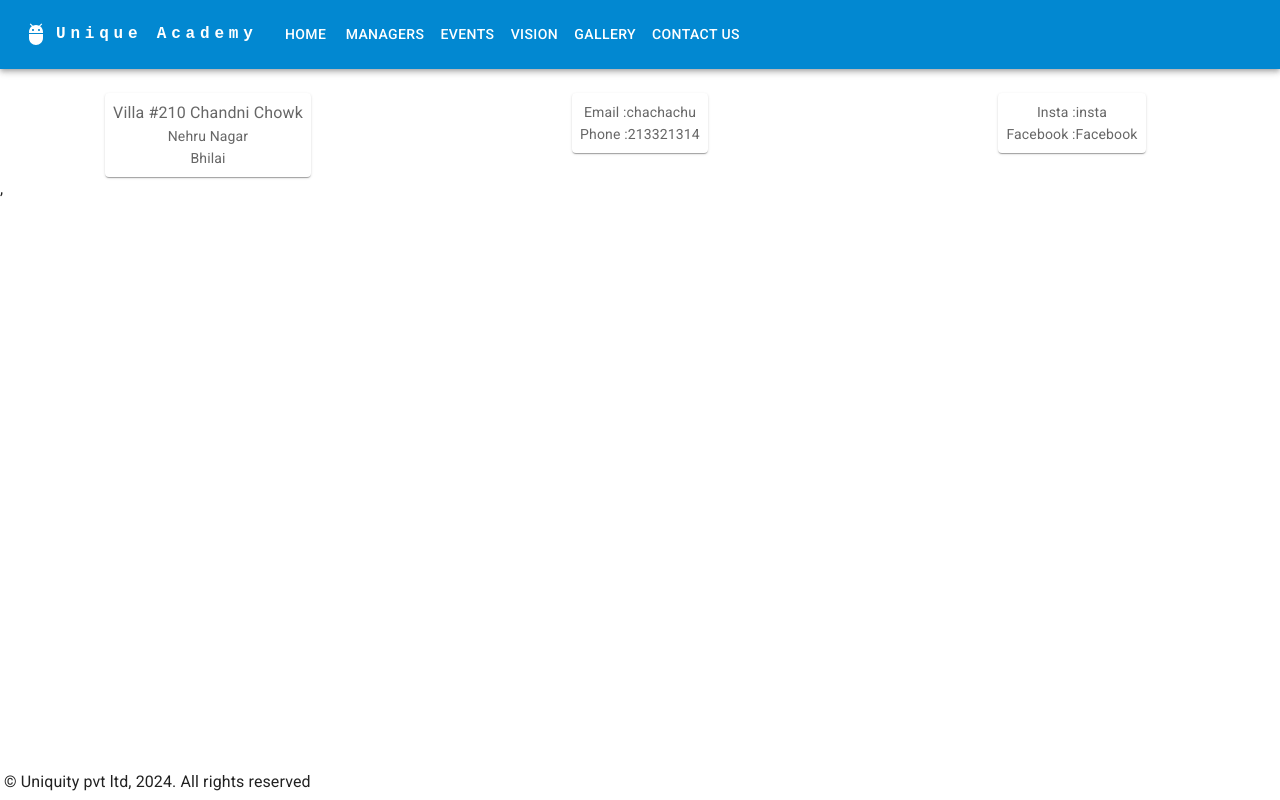
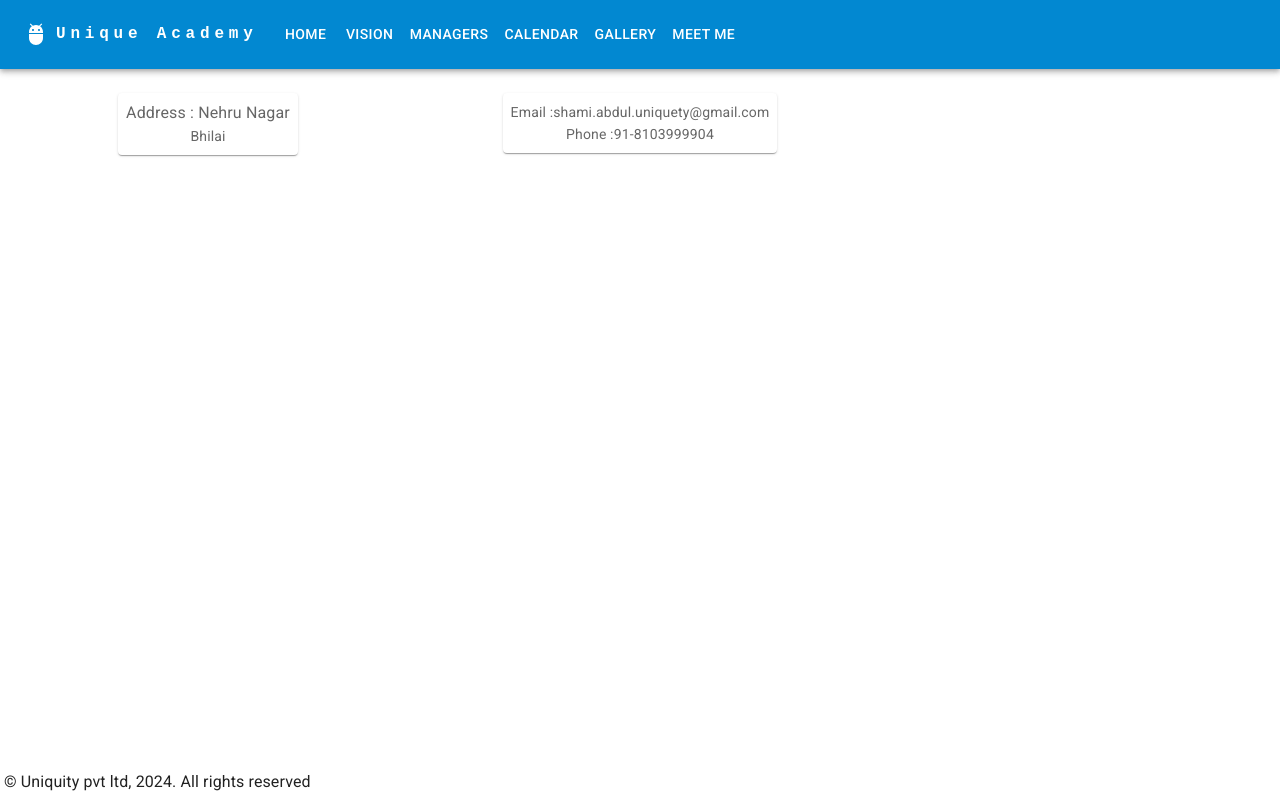
Before and after one commit to anuragvishwakarma02/uniqueacademy, a React (Create React App) app: page /contact in a window 1280 px wide. Built offline with nearby package versions, Linux system fonts and the light colour scheme.

Commit message:
address update

```diff
--- a/src/component/Header.js
+++ b/src/component/Header.js
@@ -20,12 +20,14 @@ import MenuItem from '@mui/material/MenuItem';
 import AdbIcon from '@mui/icons-material/Adb';
 import { useNavigate } from "react-router-dom";
 
-const pages = { 'Home': '',
-                'Managers': 'managers',
-                'Events': 'events',
-                'Vision': 'vision',
-                'Gallery': 'gallery',
-                'Contact us':'contact'};
+const pages = {
+  'Home': '',
+  'Vision': 'vision',
+  'Managers': 'managers',
+  'Calendar': 'events',
+  'Gallery': 'gallery',
+  'Meet Me': 'contact'
+};
 const settings = ['Profile', 'Account', 'Dashboard', 'Logout'];
 
 export default function Header() {
@@ -33,7 +35,7 @@ export default function Header() {
   const [anchorElUser, setAnchorElUser] = useState(null);
   const navigate = useNavigate();
 
-  const handlePageClickRedirect=(e,page)=>{
+  const handlePageClickRedirect = (e, page) => {
     handleCloseNavMenu(e)
     // const { value, name } = e.target;
     // console.log(value, name)
@@ -107,9 +109,9 @@ export default function Header() {
                 display: { xs: 'block', md: 'none' },
               }}
             >
-              {Object.keys(pages).map((page,idx) => (
+              {Object.keys(pages).map((page, idx) => (
                 <MenuItem key={page} onClick={handleCloseNavMenu}>
-                  <Typography textAlign="center" key={page+idx} onClick={(e)=>handlePageClickRedirect(e,pages[page])}>{page}</Typography>
+                  <Typography textAlign="center" key={page + idx} onClick={(e) => handlePageClickRedirect(e, pages[page])}>{page}</Typography>
                 </MenuItem>
               ))}
             </Menu>
@@ -134,11 +136,11 @@ export default function Header() {
             Unique Academy
           </Typography>
           <Box sx={{ flexGrow: 1, display: { xs: 'none', md: 'flex' } }}>
-            {Object.keys(pages).map((page,idx) => (
+            {Object.keys(pages).map((page, idx) => (
               <Button
-                key={page+idx}
+                key={page + idx}
                 name={page}
-                onClick={(e)=>handlePageClickRedirect(e,pages[page])}
+                onClick={(e) => handlePageClickRedirect(e, pages[page])}
                 sx={{ my: 2, color: 'white', display: 'block' }}
               >
                 {page}
@@ -146,15 +148,15 @@ export default function Header() {
             ))}
           </Box>
 
-{/* Code for profile icon */}
+          {/* Code for profile icon */}
           {/* <Box sx={{ flexGrow: 0 }}> */}
-            {/* <Paper component="form" sx={{ p: '2px 4px', display: 'flex', alignItems: 'center' }}>
+          {/* <Paper component="form" sx={{ p: '2px 4px', display: 'flex', alignItems: 'center' }}>
               <InputBase sx={{ ml: 1, flex: 1 }} placeholder="Search" inputProps={{ 'aria-label': 'search google maps' }} />
               <IconButton type="button" sx={{ p: '8px' }} aria-label="search">
                 <SearchIcon />
               </IconButton>
             </Paper> */}
-            {/* <Tooltip title="Open settings">
+          {/* <Tooltip title="Open settings">
               <IconButton onClick={handleOpenUserMenu} sx={{ p: 0 }}>
                 <Avatar alt="Remy Sharp" src="/static/images/avatar/2.jpg" />
               </IconButton>
--- a/src/component/PeopleCarousels.js
+++ b/src/component/PeopleCarousels.js
@@ -68,8 +68,9 @@ export default function PeopleCarousels() {
         swipeToSlide={true}
         focusOnSelect={true}
         autoplay={true}
-        autoplaySpeed={2000}
+        autoplaySpeed={5000}
         arrows={false}
+        centerMode={true}
         afterChange={(current, next) => setActiveSlide(current)}
       >
         {imagelist.map((manager, index) => (<div key={index + manager.name} >
@@ -79,11 +80,14 @@ export default function PeopleCarousels() {
             style={
               index == activeSlide ?
                 {
-                  backgroundColor: 'gold', borderTopLeftRadius: '10px', borderTopRightRadius: '10px', border: '5px solid gray', borderBottom: 0
+                  backgroundColor: 'gold', borderTopLeftRadius: '10px', borderTopRightRadius: '10px', border: '5px solid gold', borderBottom: 0
                 } : {}}
           ></Avatar></div>))}
       </Slider >
-      <Slider asNavFor={nav2} ref={slider => (sliderRef1 = slider)} arrows={false}>
+      <Slider asNavFor={nav2} ref={slider => (sliderRef1 = slider)}
+        arrows={false} focusOnSelect={true}
+        pauseOnHover={true}
+      >
         {imagelist.map((manager, index) => (<div key={index + manager.name} >
           <Grid container>
             <Grid item container align={'center'} justifyItems={'center'} spacing={2} sx={{ mt: 4, ml: 2, mr: 2, mb: 2 }}>
@@ -100,6 +104,8 @@ export default function PeopleCarousels() {
           </Grid>
         </div>))}
       </Slider>
+
+
     </div>
   );
 }
--- a/src/index.js
+++ b/src/index.js
@@ -21,7 +21,7 @@ root.render(
       {/* CssBaseline kickstart an elegant, consistent, and simple baseline to build upon. */}
       <CssBaseline />
       <App />
-    </ThemeProvider>,
+    </ThemeProvider>
   </React.StrictMode>
 );
 
--- a/src/screens/contact/ContactScreen.js
+++ b/src/screens/contact/ContactScreen.js
@@ -11,6 +11,7 @@ const Item = styled(Paper)(({ theme }) => ({
     alignSelf: 'center',
     justifySelf: 'center',
     color: theme.palette.text.secondary,
+
 }));
 
 export default function ContactScreen() {
@@ -21,8 +22,8 @@ export default function ContactScreen() {
             <Grid item container xs={12} md={4}>
                 <Grid item xs={12} container direction={'column'} align={'center'} justifyItems={'center'}>
                     <Item>
-                        <Typography variant='body1'>Villa #210 Chandni Chowk</Typography>
-                        <Typography variant='body2'>Nehru Nagar</Typography>
+                        <Typography variant='body1'>Address : Nehru Nagar</Typography>
+                        {/* <Typography variant='body2'>Nehru Nagar</Typography> */}
                         <Typography variant='body2'>Bhilai</Typography>
                     </Item>
                 </Grid>
@@ -31,25 +32,25 @@ export default function ContactScreen() {
             <Grid item xs={12} md={4}>
                 <Grid item xs={12} container direction={'column'} align={'center'} justifyItems={'center'}>
                     <Item>
-                        <Typography variant='body2'>Email :<span>chachachu</span></Typography>
-                        <Typography variant='body2'>Phone :<span>213321314</span></Typography>
+                        <Typography variant='body2'>Email :<span>shami.abdul.uniquety@gmail.com</span></Typography>
+                        <Typography variant='body2'>Phone :<span>91-8103999904</span></Typography>
                     </Item>
                 </Grid>
             </Grid>
             {/* Social */}
-            <Grid item xs={12} md={4}>
+            {/* <Grid item xs={12} md={4}>
                 <Grid item xs={12} container direction={'column'} align={'center'} justifyItems={'center'}>
                 <Item>
                     <Typography variant='body2'>Insta :<span>insta</span></Typography>
                     <Typography variant='body2'>Facebook :<span>Facebook</span></Typography>
                 </Item>
-            </Grid>
+            </Grid> */}
         {/* <Grid item xs={12} md={12}>
             <Grid item xs={12} container direction={'column'} align={'center'} justifyItems={'center'}>
                 <Item>more</Item>
                 </Grid>
             </Grid> */}
-        </Grid>
+        {/* </Grid> */}
     </Grid >
         {/* </Box> */ }
     {/* <Box sx={{ flexGrow: 1, display: { xs: 'flex', md: 'none' } }}> */ }
--- a/src/screens/events/EventScreen.js
+++ b/src/screens/events/EventScreen.js
@@ -1,12 +1,14 @@
-import React ,{useState} from 'react'
+import React, { useState, useCallback } from 'react'
 import { Calendar, momentLocalizer } from 'react-big-calendar'
 import moment from 'moment'
 import 'react-big-calendar/lib/css/react-big-calendar.css'
 
+import { Grid, Typography } from '@mui/material'
+
 const localizer = momentLocalizer(moment)
 const now = new Date()
 
-export const events= [
+export const events = [
   /* {
     id: 0,
     title: 'All Day Event very long title',
@@ -19,6 +21,7 @@ export const events= [
     title: 'Long Event',
     start: new Date(2024, 3, 7),
     end: new Date(2024, 3, 10),
+    desc: "Evnet Descrption"
   },
 
   {
@@ -26,6 +29,7 @@ export const events= [
     title: 'DTS STARTS',
     start: new Date(2016, 2, 13, 0, 0, 0),
     end: new Date(2016, 2, 20, 0, 0, 0),
+    desc: "Evnet Descrption"
   },
 
   {
@@ -33,6 +37,7 @@ export const events= [
     title: 'DTS ENDS',
     start: new Date(2016, 10, 6, 0, 0, 0),
     end: new Date(2016, 10, 13, 0, 0, 0),
+    desc: "Evnet Descrption"
   },
 
   {
@@ -41,6 +46,7 @@ export const events= [
     start: new Date(2024, 8, 9, 0, 0, 0),
     end: new Date(2024, 8, 9, 0, 0, 0),
     allDay: true,
+    desc: "Evnet Descrption"
   },
 
   {
@@ -48,6 +54,7 @@ export const events= [
     title: 'Some Other Event',
     start: new Date(2024, 8, 9, 8, 0, 0),
     end: new Date(2024, 8, 10, 11, 30, 0),
+    desc: "Evnet Descrption"
   },
   {
     id: 5,
@@ -55,6 +62,7 @@ export const events= [
     start: new Date(2024, 8, 11),
     end: new Date(2024, 8, 13),
     desc: 'Big conference for important people',
+    desc: "Evnet Descrption"
   },
   {
     id: 6,
@@ -62,6 +70,7 @@ export const events= [
     start: new Date(2024, 8, 12, 10, 30, 0, 0),
     end: new Date(2024, 8, 12, 12, 30, 0, 0),
     desc: 'Pre-meeting meeting, to prepare for the meeting',
+
   },
   {
     id: 7,
@@ -219,13 +228,35 @@ export const events= [
 
 export default function EventScreen() {
   const [eventList, setEventList] = useState(events)
+  const [selectedEvent, setselectedEvent] = useState({})
+  const onSelectEvent = useCallback((calEvent) => {
+  setselectedEvent({ ...selectedEvent, ...calEvent })
+
+  }, [])
   return (
     <div> <Calendar
-    localizer={localizer}
-    events={events}
-    startAccessor="start"
-    endAccessor="end"
-    style={{ height: 500 }}
-  /></div>
+      localizer={localizer}
+      events={events}
+      startAccessor="start"
+      endAccessor="end"
+      style={{ height: 500 }}
+      onSelectEvent={onSelectEvent}
+    />
+      {selectedEvent && (
+        <Grid container spacing={2} sx={{ mt: 1 }}>
+          {/* Address */}
+          <Grid item container xs={12} md={4}>
+            <Grid item xs={12} container direction={'column'} align={'center'} justifyItems={'center'}>
+
+              <Typography variant='body1'>{selectedEvent.title}</Typography>
+              <Typography variant='body1'>{selectedEvent.desc}</Typography>
+              {/* <Typography variant='body1'>{selectedEvent.title}</Typography> */}
+
+            </Grid>
+          </Grid>
+        </Grid>
+
+      )}
+    </div>
   )
 }
```
